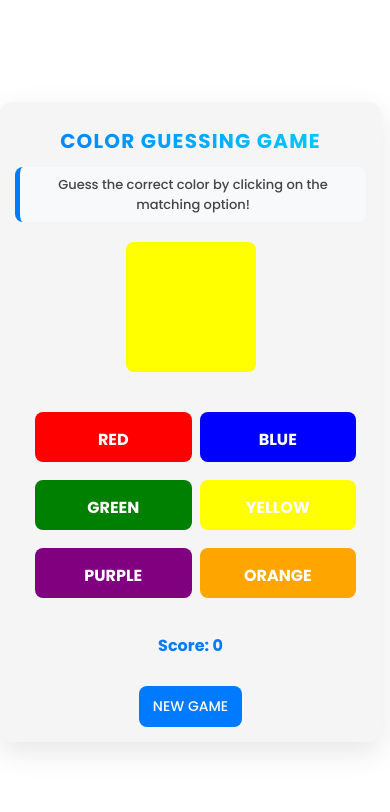
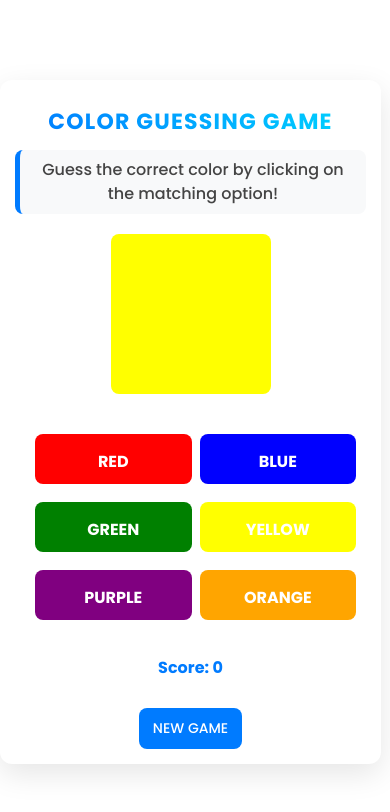
Before and after one commit to Fortzy05/color-game-react, a React (Vite) app: page / in a window 390 px wide. Shown: the top 812 px of the page. Built offline with nearby package versions, Linux system fonts and the light colour scheme; a web font is replaced by a local one.

Commit message:
color game

```diff
--- a/src/App.css
+++ b/src/App.css
@@ -141,15 +141,15 @@ h1 {
     padding: 15px;
   }
   h1{
-    font-size: 20px;
+    font-size: 22px;
   }
   .instructions{
-    font-size: 13px;
+    font-size: 16px;
     padding: 8px;
   }
   .color-box{
-    width: 130px;
-    height: 130px;
+    width: 160px;
+    height: 160px;
   }
   .game-status{
     font-size: 16px;
--- a/src/App.jsx
+++ b/src/App.jsx
@@ -12,7 +12,7 @@ function App() {
   const [targetColor, setTargetColor] = useState(randomColor());
   const [score, setScore] = useState(0);
   const [status, setStatus] = useState("");
-  const [background, setBackground] = useState("#f5f5f5");
+  const [background, setBackground] = useState("#ffffff");
   function randomColor() {
     return colors[Math.floor(Math.random() * colors.length)];
   }
```
